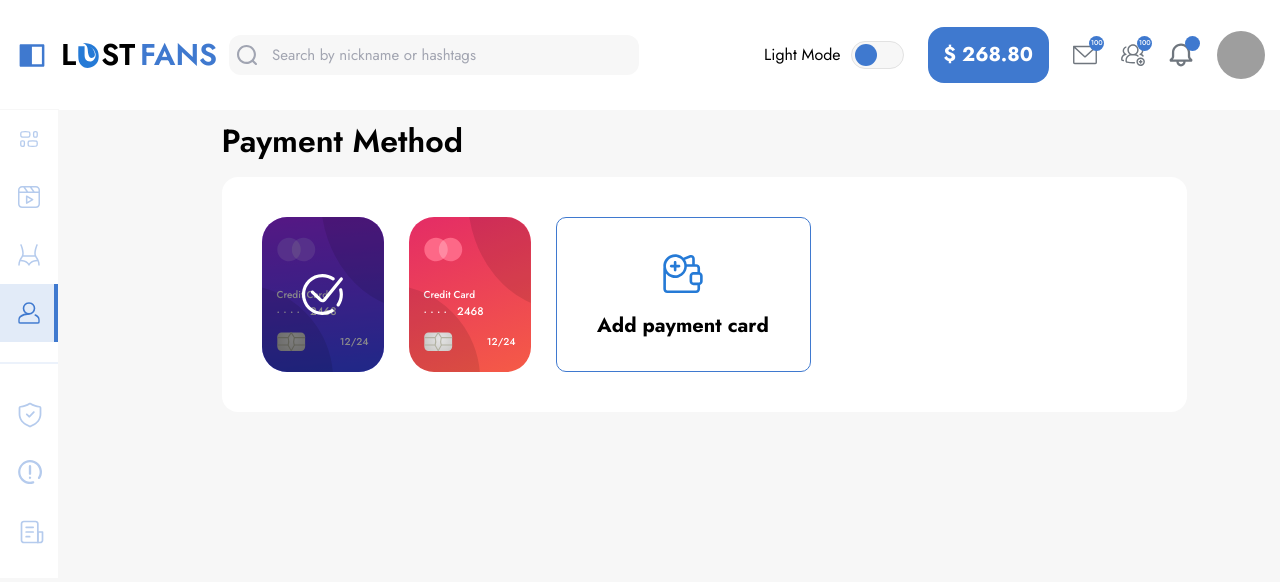
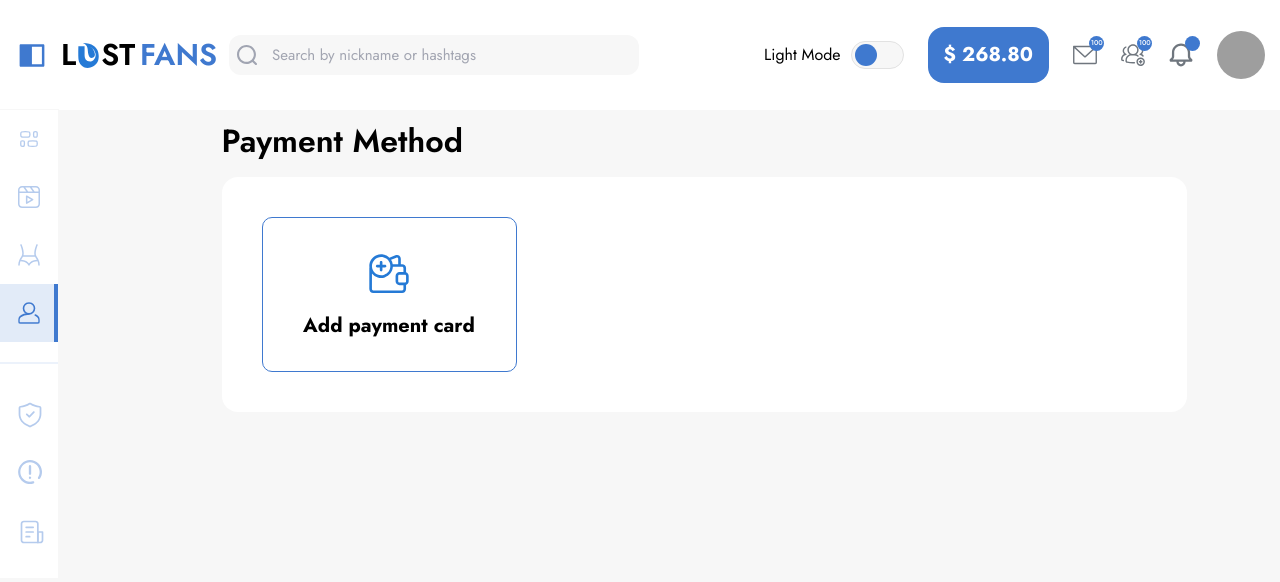
Before and after one commit to VolodymyrBilichenko/LastFans, a React (Create React App) app: page /payment in a window 1280 px wide. Shown: the top 582 px of the page. Built offline with nearby package versions, Linux system fonts and the light colour scheme; grey boxes are pictures that could not be loaded.

Commit message:
payment method

```diff
--- a/src/pages/Payment/Payment.tsx
+++ b/src/pages/Payment/Payment.tsx
@@ -1,9 +1,19 @@
-import Wallet from '../../assets/img/icons/payment/wallet.svg'
-import WalletActive from '../../assets/img/icons/payment/active.svg'
-import WalletChip from '../../assets/img/icons/payment/chip.svg'
-import { NavLink } from 'react-router-dom'
+import React, { useState } from 'react';
+import { NavLink } from 'react-router-dom';
+import { useSelector } from 'react-redux';
+import Wallet from '../../assets/img/icons/payment/wallet.svg';
+import WalletActive from '../../assets/img/icons/payment/active.svg';
+import WalletChip from '../../assets/img/icons/payment/chip.svg';
 
 export const Payment = () => {
+    const paymentStore = useSelector((state: any) => state.toolkit.payment);
+    const [activeCard, setActiveCard] = useState<number | null>(null); // State to track active card index
+
+    // Handler to set active card index
+    const handleSetActiveCard = (index: number) => {
+        setActiveCard(index);
+    };
+
     return (
         <div className="payment">
             <div className="payment__container">
@@ -12,68 +22,45 @@ export const Payment = () => {
                 </div>
                 <div className="payment__body body-payment">
                     <div className="body-payment__items">
-                        <div className="body-payment__item item-body-payment active">
+                        {paymentStore.map((card: any, index: number) => (
+                            <div
+                                key={index}
+                                className={`body-payment__item item-body-payment ${activeCard === index ? 'active' : ''}`}
+                                onClick={() => handleSetActiveCard(index)}
+                            >
                                 <div className="item-body-payment__logo logo-item-body-payment">
                                     <svg width="39" height="25" viewBox="0 0 39 25" fill="none" xmlns="http://www.w3.org/2000/svg">
-                                    <path d="M14.1498 3.35352H24.3994V21.7703H14.1498V3.35352Z" fill="#B27BFF"  />
-                                    <path d="M14.8009 12.5625C14.8009 8.82063 16.5579 5.50163 19.2586 3.35404C17.2739 1.79222 14.7685 0.848633 12.0352 0.848633C5.55983 0.848633 0.321205 6.08726 0.321205 12.5625C0.321205 19.0376 5.55983 24.2764 12.0351 24.2764C14.7683 24.2764 17.2737 23.3328 19.2586 21.7708C16.5579 19.6558 14.8009 16.3044 14.8009 12.5625V12.5625Z" fill="#9E59FF"  />
-                                    <path d="M38.23 12.5625C38.23 19.0376 32.9914 24.2764 26.5161 24.2764C23.7829 24.2764 21.2775 23.3328 19.2926 21.7708C22.0259 19.6234 23.7504 16.3044 23.7504 12.5625C23.7504 8.82063 21.9932 5.50163 19.2926 3.35404C21.2773 1.79222 23.7829 0.848633 26.5161 0.848633C32.9914 0.848633 38.2301 6.11987 38.2301 12.5625H38.23Z" fill="#9E59FF"  />
+                                        {/* SVG Path for card logo */}
                                     </svg>
-
                                 </div>
                                 <div className="item-body-payment__content">
                                     <p className="item-body-payment__text">Credit Card</p>
-                                <div className="item-body-payment__num"><span>2468</span></div>
+                                    <div className="item-body-payment__num"><span>{card.cardNumber.slice(-4)}</span></div>
                                     <div className="item-body-payment__footer">
                                         <div className="item-body-payment__icon">
-                                        <img src={WalletChip} alt="Icon"/>
+                                            <img src={WalletChip} alt="Icon" />
                                         </div>
-                                    <div className="item-body-payment__expire">12/24</div>
+                                        <div className="item-body-payment__expire">{card.expiry}</div>
                                     </div>
                                 </div>
-
+                                {activeCard === index && (
                                     <div className="item-body-payment__active active-item-body-payment">
                                         <div className="active-item-body-payment__image">
-                                    <img src={WalletActive} alt="Icon"/>
+                                            <img src={WalletActive} alt="Icon" />
                                         </div>
                                     </div>
+                                )}
                             </div>
-                        <div className="body-payment__item item-body-payment item-body-payment--red">
-                            <div className="item-body-payment__logo">
-                                <svg width="39" height="25" viewBox="0 0 39 25" fill="none" xmlns="http://www.w3.org/2000/svg">
-                                    <path d="M14.1498 3.35352H24.3994V21.7703H14.1498V3.35352Z" fill="#B27BFF"  />
-                                    <path d="M14.8009 12.5625C14.8009 8.82063 16.5579 5.50163 19.2586 3.35404C17.2739 1.79222 14.7685 0.848633 12.0352 0.848633C5.55983 0.848633 0.321205 6.08726 0.321205 12.5625C0.321205 19.0376 5.55983 24.2764 12.0351 24.2764C14.7683 24.2764 17.2737 23.3328 19.2586 21.7708C16.5579 19.6558 14.8009 16.3044 14.8009 12.5625V12.5625Z" fill="#9E59FF"  />
-                                    <path d="M38.23 12.5625C38.23 19.0376 32.9914 24.2764 26.5161 24.2764C23.7829 24.2764 21.2775 23.3328 19.2926 21.7708C22.0259 19.6234 23.7504 16.3044 23.7504 12.5625C23.7504 8.82063 21.9932 5.50163 19.2926 3.35404C21.2773 1.79222 23.7829 0.848633 26.5161 0.848633C32.9914 0.848633 38.2301 6.11987 38.2301 12.5625H38.23Z" fill="#9E59FF"  />
-                                </svg>
-
-                            </div>
-                            <div className="item-body-payment__content">
-                                <p className="item-body-payment__text">Credit Card</p>
-                                <div className="item-body-payment__num"><span>2468</span></div>
-                                <div className="item-body-payment__footer">
-                                    <div className="item-body-payment__icon">
-                                        <img src={WalletChip} alt="Icon"/>
-                                    </div>
-                                    <div className="item-body-payment__expire">12/24</div>
-                                </div>
-                            </div>
-
-                            <div className="item-body-payment__active active-item-body-payment">
-                                <div className="active-item-body-payment__image">
-                                    <img src={WalletActive} alt="Icon"/>
-                                </div>
-                            </div>
-                        </div>
+                        ))}
                         <NavLink to={'/payment-add'} className="body-payment__add add-body-payment">
                             <div className="add-body-payment__image">
-                                <img src={Wallet} alt="Icon"/>
+                                <img src={Wallet} alt="Icon" />
                             </div>
                             <div className="add-body-payment__text">Add payment card</div>
                         </NavLink>
                     </div>
-
                 </div>
             </div>
         </div>
-    )
-}
+    );
+};
--- a/src/redux/toolkitSlice.ts
+++ b/src/redux/toolkitSlice.ts
@@ -67,7 +67,7 @@ const toolkitSlice = createSlice({
         modals: [],
         chatMessages: mockChatMessages,
         chatMessageChange: <{ id: string, text: string }>{},
-        payment: {},
+        payment: [],
         newGroup: [],
     },
     reducers: {
@@ -108,7 +108,7 @@ const toolkitSlice = createSlice({
         },
 
         addPayment(state: any, action: {payload: any}) {
-            state.payment = action.payload
+            state.payment = [...state.payment, action.payload]
         },
         addNewGroup(state: any, action: {payload: any}) {
             state.newGroup = [...state.newGroup, action.payload]
```
Lines whose indentation alone changed are shown as unchanged.
